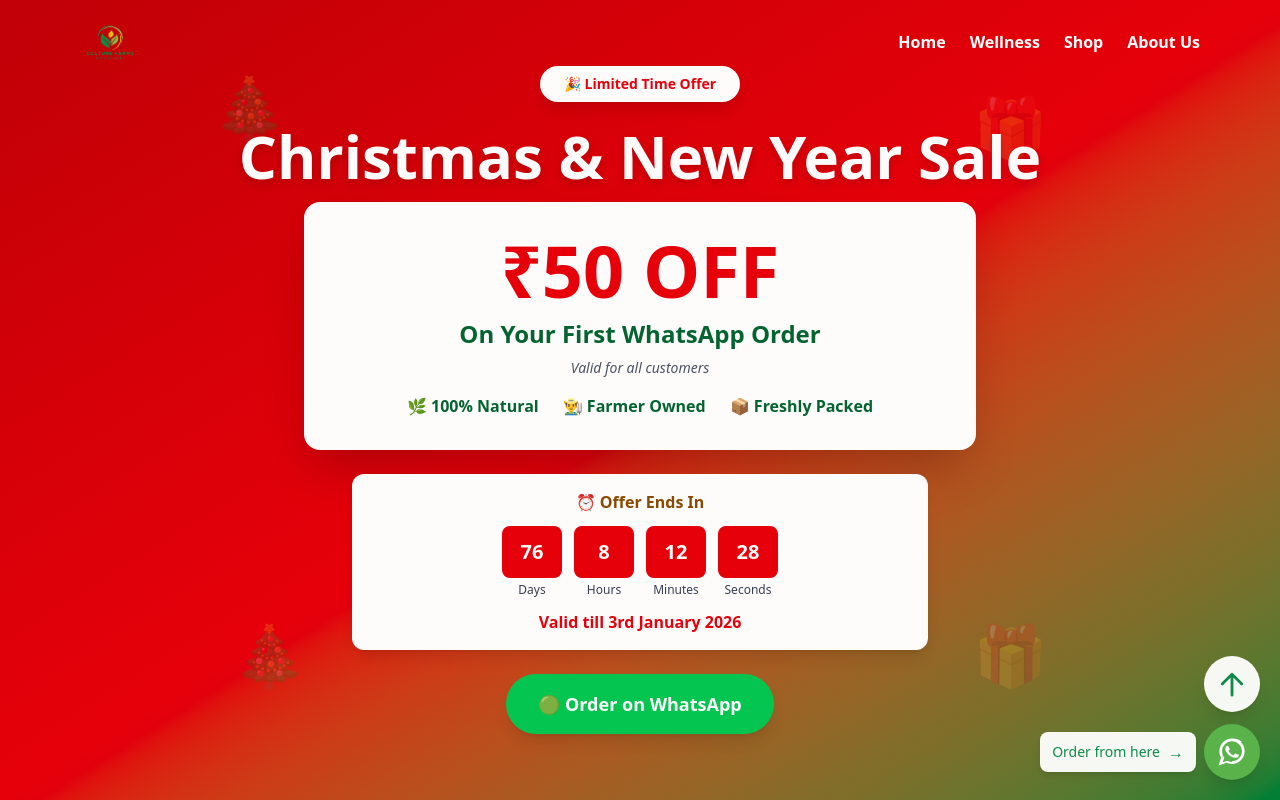
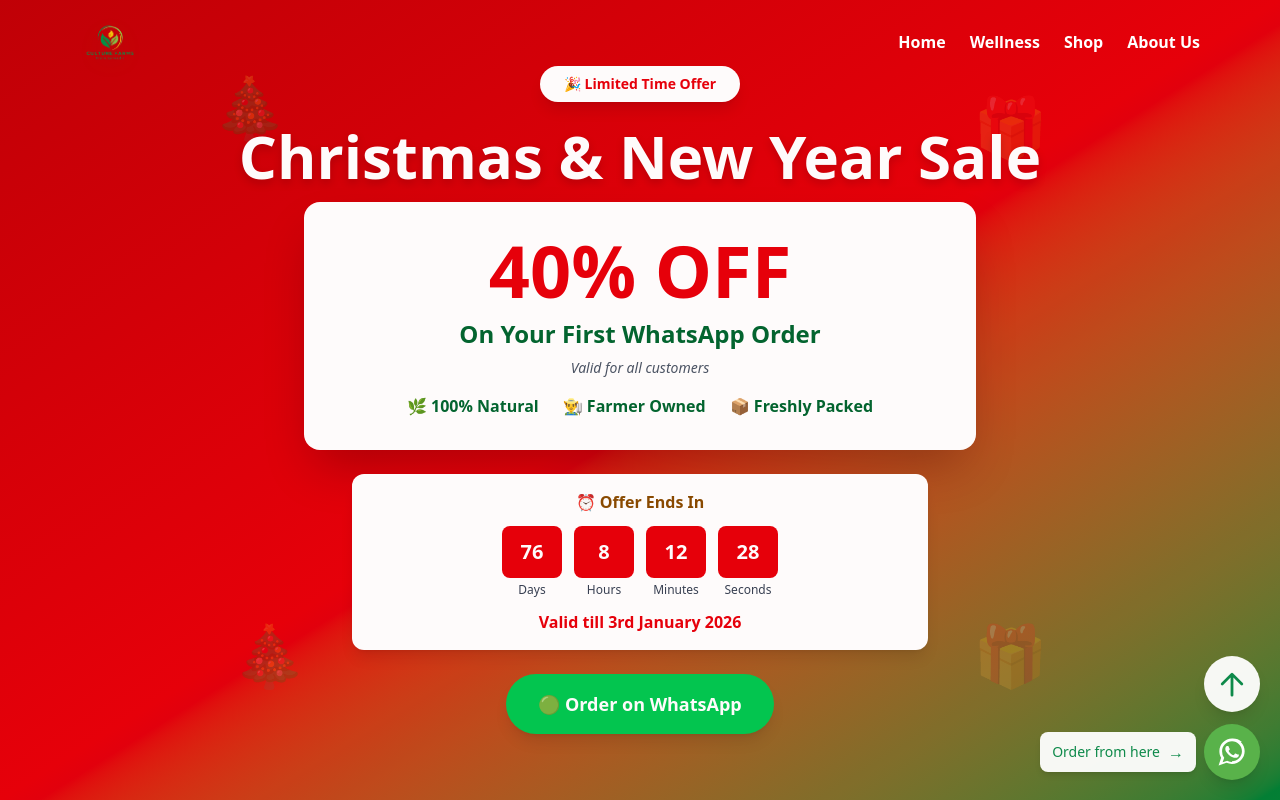
Before and after one commit to Sanatan07/Culture-Farms, a React (Vite) app: page / in a window 1280 px wide. Both pictures are taken after a click on the button "Home". Shown: the top 800 px of the page. Built offline with nearby package versions, Linux system fonts and the light colour scheme.

Commit message:
Update Home.jsx

```diff
--- a/src/Components/Home.jsx
+++ b/src/Components/Home.jsx
@@ -295,7 +295,7 @@ export default function Home() {
 
           <div className="bg-white bg-opacity-95 rounded-2xl p-6 md:p-8 max-w-2xl mx-auto mb-6 shadow-2xl">
             <div className="text-5xl md:text-7xl font-bold text-red-600 mb-3">
-              ₹50 OFF
+              40% OFF
             </div>
             <div className="text-xl md:text-2xl text-green-800 font-semibold mb-2">
               On Your First WhatsApp Order
```
